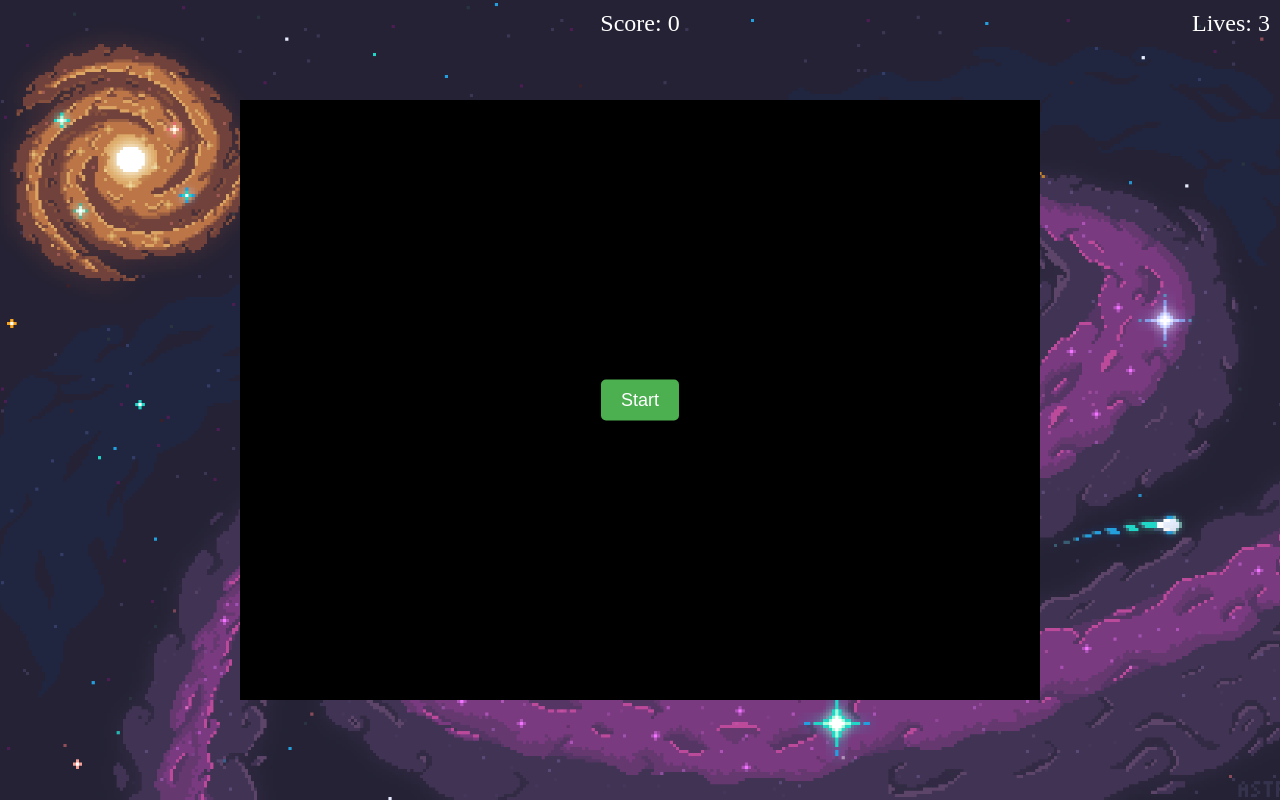
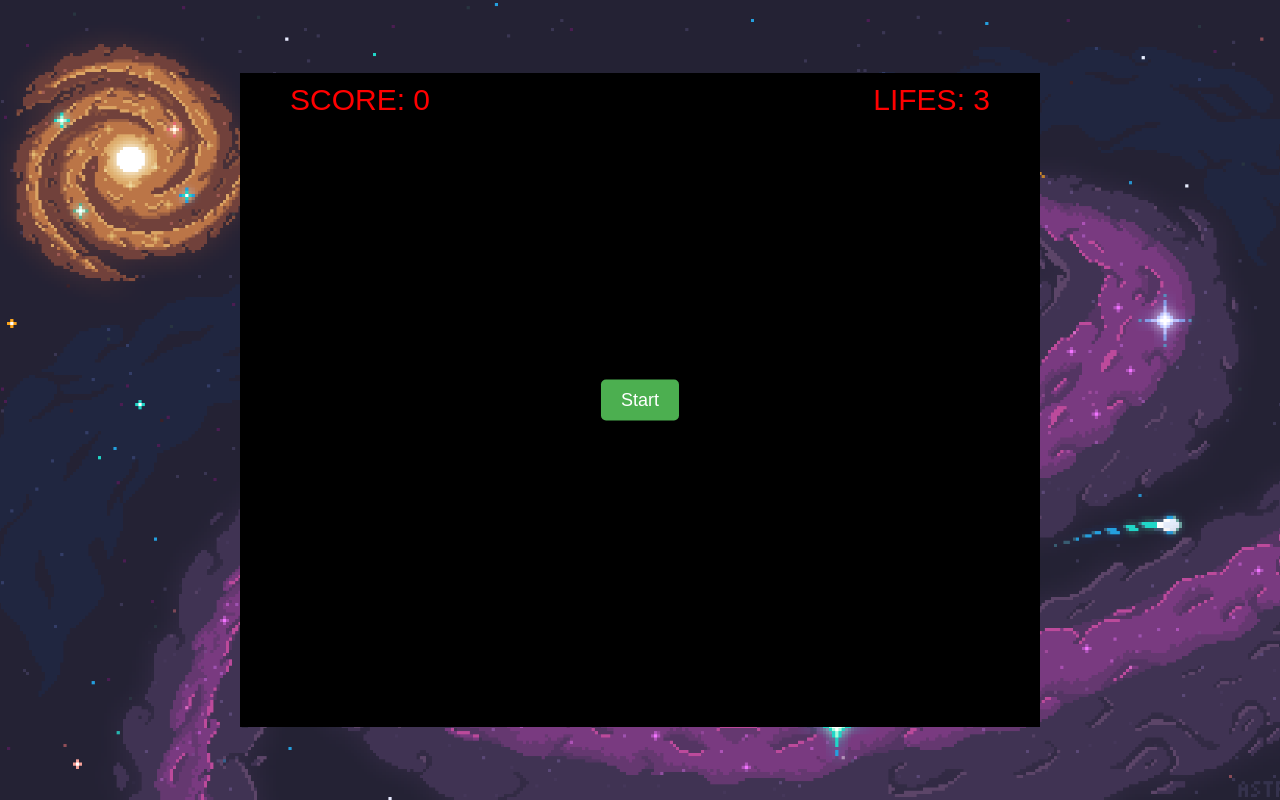
Before and after one commit to maxdeath29/Space-shooter, a plain HTML site: page Space invaders HTML/index.html in a window 1280 px wide. Drawn offline with Linux system fonts and the light colour scheme.

Commit message:
Add files via upload

```diff
--- a/Space invaders HTML/index.html
+++ b/Space invaders HTML/index.html
@@ -7,13 +7,23 @@
   <link rel="icon" href="assets/icone-rocket.png" type="image/x-icon">
   <title>Space Shooter</title>
 </head>
+
 <body>
-  <canvas id="spaceCanvas" width="800" height="600"></canvas>
-  <div class="score-container" id="score">Score: <span id="scoreValue">0</span></div>
-  <div class="life-container" id="life">Lives: <span id="lifeValue">3</span></div>
-  <button id="startButton">Start</button>
-  <button id="gameOverButton">Game Over</button>
+  <div class="game-container   ">
+    <div class="score-life-container">
+      <div id="scoreContainer" class="score-container">SCORE: <span id="scoreValue">0</span></div>
+      <div id="lifeContainer" class="life-container">LIFES: <span id="lifeValue">3</span></div>
+    </div>
+
+    <canvas id="spaceCanvas" width="800" height="600"></canvas>
+
+    <div>
+      <button id="startButton">Start</button>
+      <button id="gameOverButton">Game Over</button>
+    </div>
+  </div>
 
   <script src="script.js"></script>
 </body>
+
 </html>
--- a/Space invaders HTML/script.js
+++ b/Space invaders HTML/script.js
@@ -1,5 +1,12 @@
 const canvas = document.getElementById("spaceCanvas");
 const ctx = canvas.getContext("2d");
+
+const background = new Image();
+background.scr = "images/space.png"
+
+function game() {
+  ctx.drawImage(background, 0, 0, canvas.width, canvas.height);
+}
 
 // Imagem da Nave Espacial
 const spaceShipImage = new Image();
@@ -44,7 +51,7 @@ function drawBullets() {
 }
 
 const enemyImage = new Image();
-enemyImage.src = "assets/space-alien.png"; // Substitua "enemy.png" pelo caminho correto da sua imagem
+enemyImage.src = "assets/space-alien.png";
 
 function drawEnemy(enemy) {
     ctx.drawImage(enemyImage, enemy.x, enemy.y, 30, 30);
@@ -238,7 +245,7 @@ gameOverButton.addEventListener("click", () => {
 
 function init() {
   // Adicionar inimigo inicial
-  enemies.push({ x: Math.random() * (canvas.width - 30), y: 0, speed: 2 });
+  enemies.push({ x: Math.random() * (canvas.width - 30), y: 0, speed: 3 });
 }
 
 init();
--- a/Space invaders HTML/styles.css
+++ b/Space invaders HTML/styles.css
@@ -1,5 +1,3 @@
-
-
 
 body {
   background-image: url('assets/galaxy-wallpaper.jpg');
@@ -8,33 +6,50 @@ body {
   background-repeat: no-repeat;
   margin: 0;
   overflow: hidden;
-    display: flex;
-    justify-content: center;
-    align-items: center;
   height: 100vh;
 }
 
 canvas {
   display: block;
-    background: black;
   position: relative;
 }
 
-  .score-container {
-    position: absolute;
-    top: 10px;
-    left: 50%;
-    transform: translateX(-50%);
-    color: white;
-    font-size: 24px;
+#canvasContainer {
+  position: relative;
 }
 
+.game-container {
+  display: flex;
+  flex-direction: column;
+  align-items: center;
+  justify-content: center;
+  position: fixed;
+  top: 50%;
+  left: 50%;
+  transform: translate(-50%, -50%);
+  background-color: black;
+}
+
+.score-life-container {
+  display: flex;
+  justify-content: space-between;
+  width: 100%;
+  position: relative;
+  margin-bottom: 10px;
+}
+
+.score-container,
 .life-container {
-    position: absolute;
-    top: 10px;
-    right: 10px;
-    color: white;
-    font-size: 24px;
+  margin: 10px;
+  color: red;
+  padding: 0;
+  font-size: 30px;
+  font-family: 'Arial';
+}
+
+.score-life-container {
+  width: 90%;
+  margin: 0 auto;
 }
 
 #startButton, #gameOverButton {
```
Lines whose indentation alone changed are shown as unchanged.
